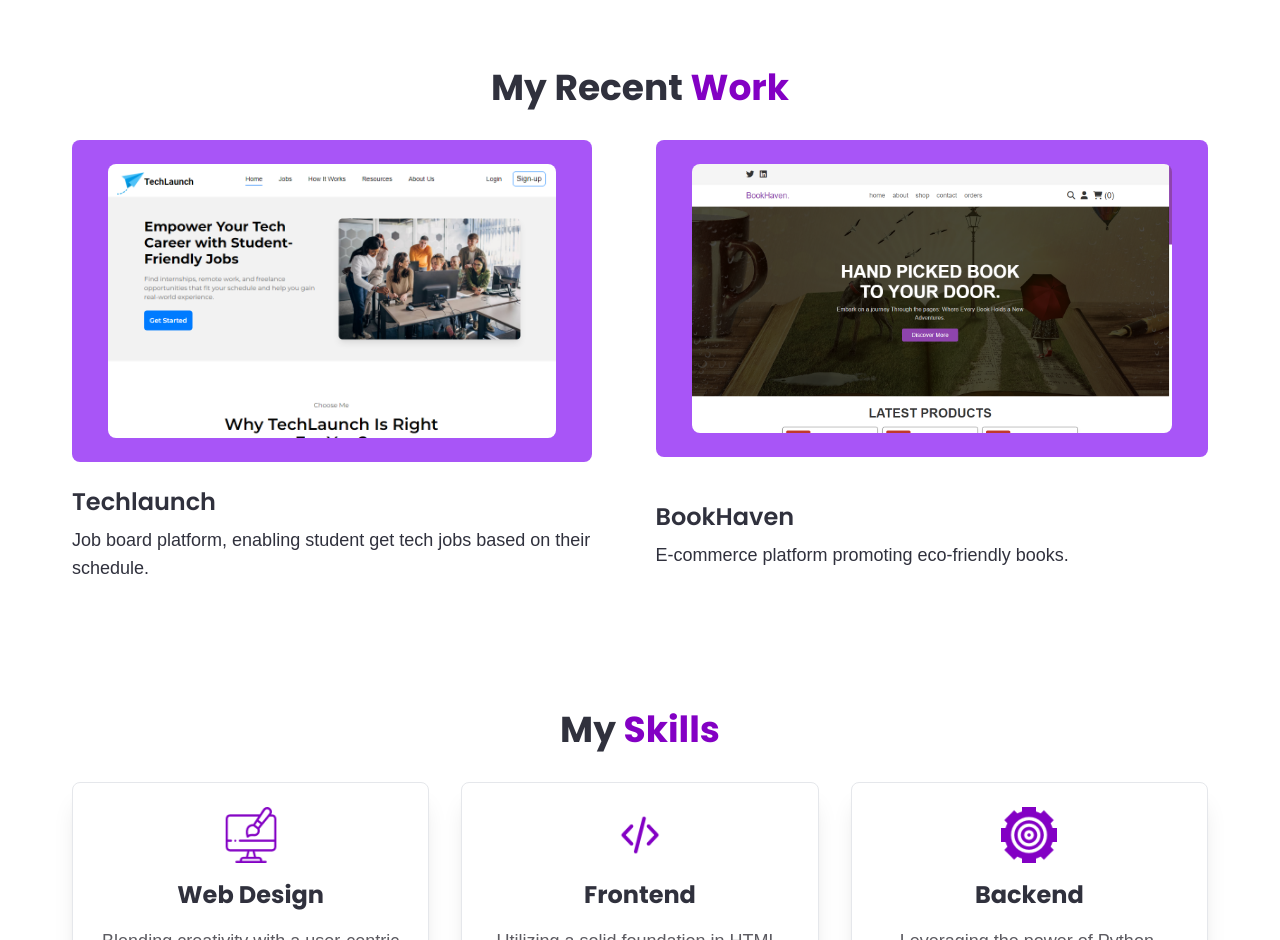
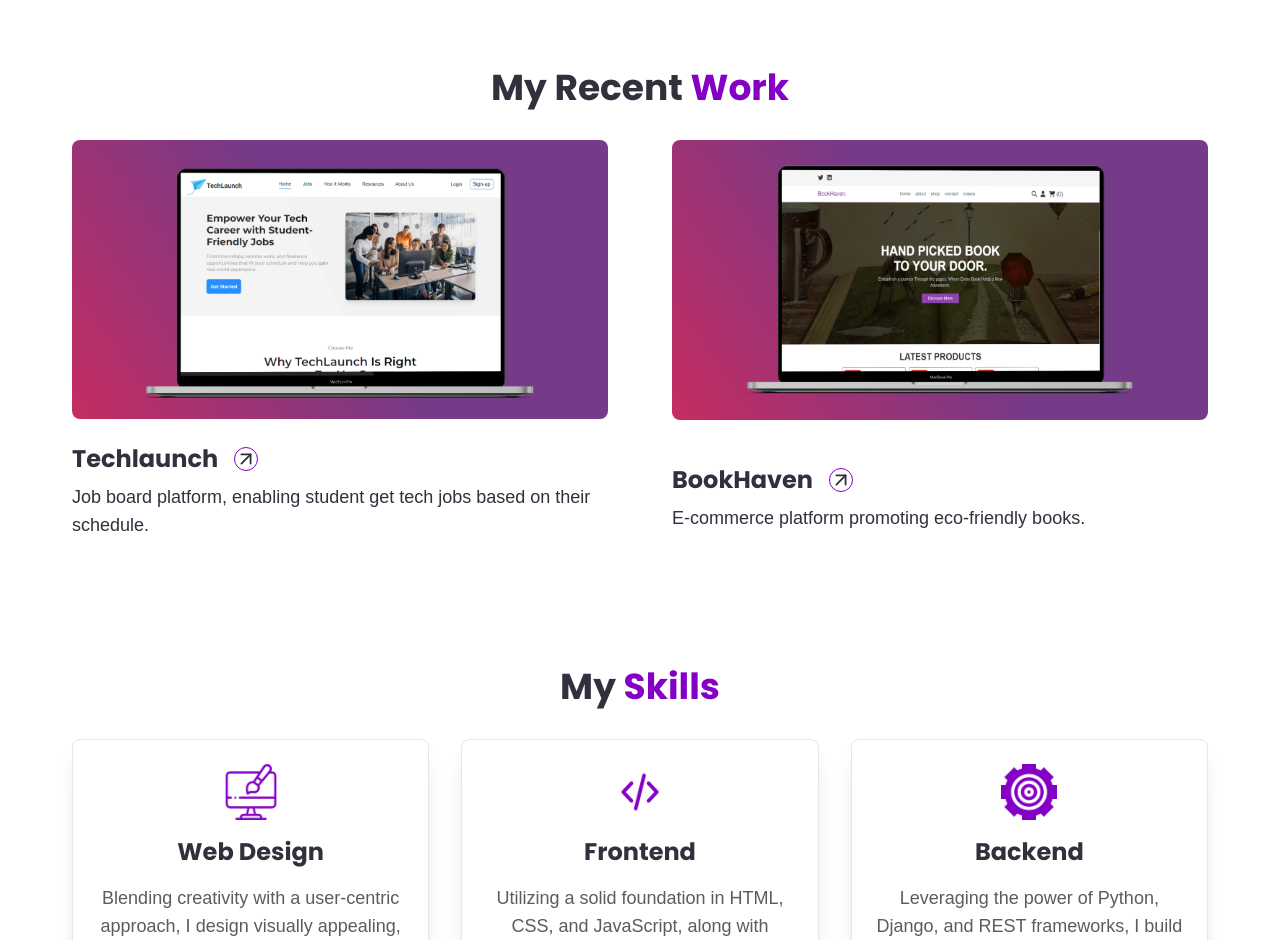
Before and after one commit to LetcodeitwithDave/sololaDavid, a React (Vite) app: page / in a window 1280 px wide. Shown: the part 1120-2060 px from the top of the page. Built offline with nearby package versions, Linux system fonts and the light colour scheme; a web font is replaced by a local one.

Commit message:
adjust Ui

```diff
--- a/src/sections/Projects.jsx
+++ b/src/sections/Projects.jsx
@@ -1,5 +1,5 @@
 import React from "react";
-import { jobproject, bookproject } from "../../public/image";
+import { jobMockup, bookMockup } from "../../public/image";
 
 function Projects() {
   return (
@@ -8,20 +8,36 @@ function Projects() {
         My Recent <span className="text-buttonColor">Work</span>
       </h1>
       <div className="mt-4 flex flex-col justify-center lg:flex-row gap-8">
-        <div className="lg:w-1/2 lg:h-1/2 h-1/2 w-full px-1 py-1 lg:px-4 lg:py-4 ">
-          <div className="px-5 py-5 md:px-8 md:py-8 lg:px-9 lg:py-6 bg-purple-500 rounded-lg hover:bg-purple-600 transition duration-300">
+        <div className=" lg:h-1/2 h-1/2 w-full px-1 py-1 lg:px-4 lg:py-4 ">
           <img
-              src={jobproject}
+            src={jobMockup}
             alt=""
             className="rounded-lg transform hover:scale-105 transition duration-300"
           />
-          </div>
-
-          <div className="mt-4">
-            <h1 className="font-poppinsSemiBold text-2xl py-2 text-baseContent">
+          <a href="/work/techlaunch" className="group">
+            <div className="mt-4 flex gap-4">
+              <h1 className="font-poppinsBold text-2xl py-2 text-baseContent group-hover:text-baseContentSecondary">
                 Techlaunch
               </h1>
+              <div className="mt-3">
+                <svg
+                  xmlns="http://www.w3.org/2000/svg"
+                  width="24"
+                  height="24"
+                  viewBox="0 0 24 24"
+                  fill="none"
+                  stroke="currentColor"
+                  strokeWidth="2"
+                  strokeLinecap="round"
+                  strokeLinejoin="round"
+                  className="lucide lucide-arrow-up-right transition duration-300 rounded-full border border-buttonColor text-baseContent bg-white group-hover:bg-buttonColor group-hover:text-white"
+                >
+                  <path d="M7 7h10v10" />
+                  <path d="M7 17 17 7" />
+                </svg>
               </div>
+            </div>
+          </a>
           <div>
             <p className="font-poppinsMedium text-lg text-baseContent">
               Job board platform, enabling student get tech jobs based on their
@@ -30,20 +46,36 @@ function Projects() {
           </div>
         </div>
 
-        <div className="lg:w-[53%] lg:h-1/2 h-1/2 w-full px-1 py-1 lg:px-4 lg:py-4">
-          <div className="px-5 py-5 md:px-8 md:py-8 lg:px-9 lg:py-6 bg-purple-500 rounded-lg hover:bg-purple-600 transition duration-300">
+        <div className=" lg:h-1/2 h-1/2 w-full px-1 py-1 lg:px-4 lg:py-4">
           <img
-              src={bookproject}
+            src={bookMockup}
             alt=""
             className="rounded-lg object-cover transform hover:scale-105 transition duration-300"
           />
-          </div>
-
-          <div className="mt-9">
-            <h1 className="font-poppinsSemiBold text-2xl py-2 text-baseContent">
+          <a href="#" className=" group">
+            <div className="mt-9 flex gap-4">
+              <h1 className="font-poppinsBold text-2xl py-2 text-baseContent group-hover:text-baseContentSecondary">
                 BookHaven
               </h1>
+              <div className="mt-3">
+                <svg
+                  xmlns="http://www.w3.org/2000/svg"
+                  width="24"
+                  height="24"
+                  viewBox="0 0 24 24"
+                  fill="none"
+                  stroke="currentColor"
+                  strokeWidth="2"
+                  strokeLinecap="round"
+                  strokeLinejoin="round"
+                  className="lucide lucide-arrow-up-right transition duration-300 rounded-full border border-buttonColor text-baseContent bg-white group-hover:bg-buttonColor group-hover:text-white"
+                >
+                  <path d="M7 7h10v10" />
+                  <path d="M7 17 17 7" />
+                </svg>
               </div>
+            </div>
+          </a>
           <div>
             <p className="font-poppinsMedium text-lg text-baseContent">
               E-commerce platform promoting eco-friendly books.
```
Lines whose indentation alone changed are shown as unchanged.
